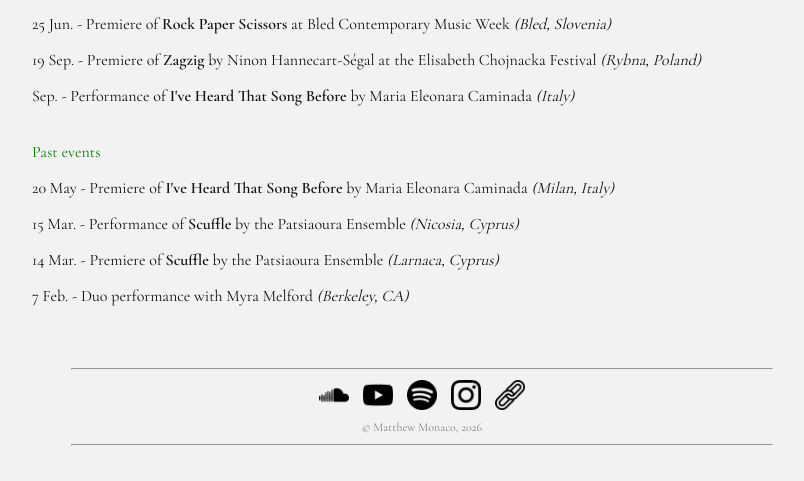
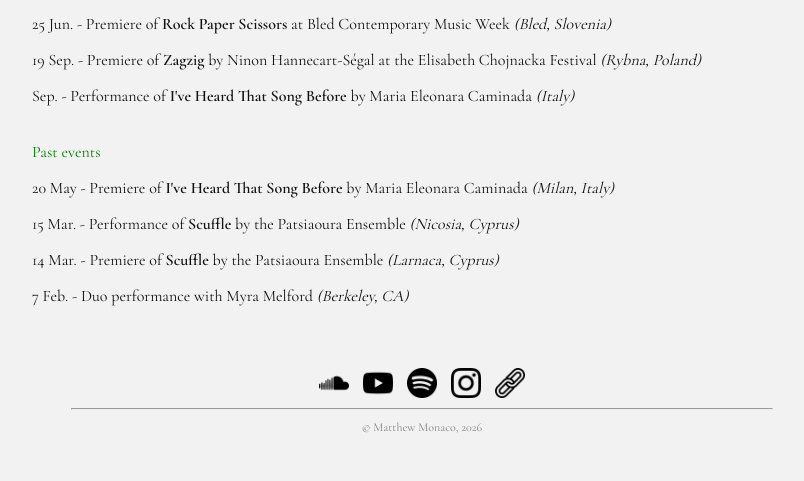
Before and after one commit to matthew-monaco/matthew-monaco.github.io, a Jekyll site: the page built from index.md, in a window 1280 px wide. Shown: the part 487-968 px from the top of the page, without its empty margins (218-1022 px from the left). Built offline with Jekyll 4.4.1, drawn with Linux system fonts in a browser that asks for light colours; after the commit the page ends 946 px from its top, so only the background shows below that.

Commit message:
Update default.html

```diff
--- a/_layouts/default.html
+++ b/_layouts/default.html
@@ -48,8 +48,6 @@
 
 <footer class="site-footer">
 
-  <hr class="divider" />
-
   <div class="socials">
     <a class="social-link" href="https://soundcloud.com/matthewtmonaco" target="_blank">
       <img src="/assets/soundcloud.png" alt="SoundCloud">
@@ -72,11 +70,11 @@
     </a>
   </div>
 
+  <hr class="divider" />
+
   <div class="footer-text">
     © Matthew Monaco, 2026
   </div>
-
-  <hr class="divider" />
 
 </footer>
 
```
